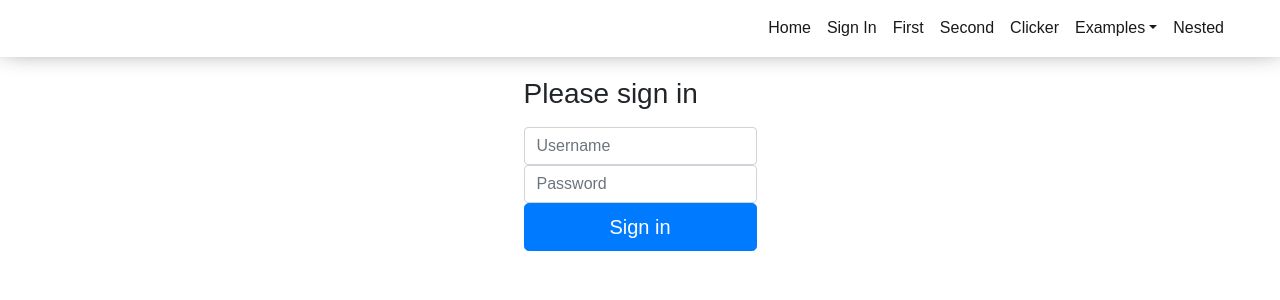
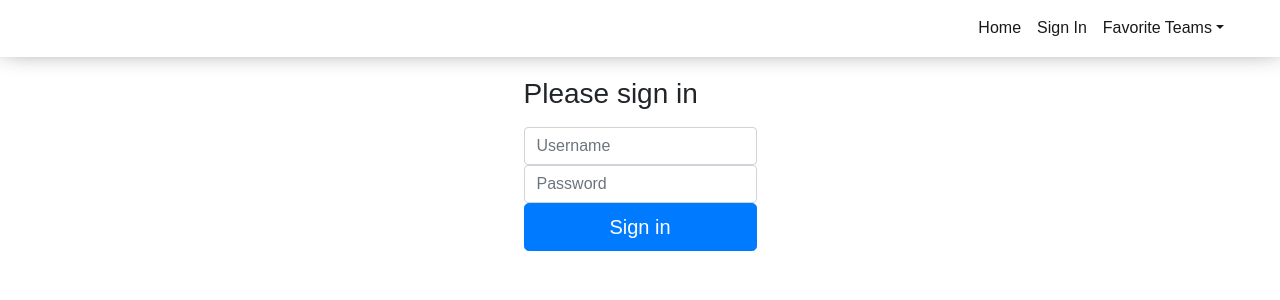
Before and after one commit to jds98929/project2-group5-redux, a React (Create React App) app in the folder redux-sass/: page / in a window 1280 px wide. Shown: the top 300 px of the page. Built offline with nearby package versions, Linux system fonts and the light colour scheme.

Commit message:
updated the nav bar to reflect our components (Favorite Teams not implemented yet)

```diff
--- a/redux-sass/src/components/nav/nav.component.tsx
+++ b/redux-sass/src/components/nav/nav.component.tsx
@@ -1,57 +1,87 @@
-import * as React from 'react';
-import { Link } from 'react-router-dom';
+import * as React from "react";
+import { Link } from "react-router-dom";
 
-
-
-export const AppNav: React.StatelessComponent<any> = (props) => {
-
+export const AppNav: React.StatelessComponent<any> = props => {
   return (
-
     <div>
       <nav className="navbar navbar-toggleable-md navbar-expand-lg navbar-light bg-light display-front nav-pad">
-        <div className="navbar-header c-pointer shift-left">
-
-        </div>
-        <button className="navbar-toggler" type="button" data-toggle="collapse" data-target="#navbarsExample04" aria-controls="navbarsExample04" aria-expanded="false" aria-label="Toggle navigation">
-          <span className="navbar-toggler-icon"></span>
+        <div className="navbar-header c-pointer shift-left" />
+        <button
+          className="navbar-toggler"
+          type="button"
+          data-toggle="collapse"
+          data-target="#navbarsExample04"
+          aria-controls="navbarsExample04"
+          aria-expanded="false"
+          aria-label="Toggle navigation"
+        >
+          <span className="navbar-toggler-icon" />
         </button>
         <div className="collapse navbar-collapse" id="navbarsExample04">
           <ul className="navbar-nav ml-auto margin-nav">
             <li className="nav-item active">
-              <Link to="/home" className="unset-anchor nav-link">Home</Link>
+              <Link to="/home" className="unset-anchor nav-link">
+                Home
+              </Link>
             </li>
             <li className="nav-item active">
-              <Link to="/sign-in" className="unset-anchor nav-link">Sign In</Link>
-            </li>
-            <li className="nav-item active">
-              <Link to="/first" className="unset-anchor nav-link">First</Link>
-            </li>
-            <li className="nav-item active">
-              <Link to="/second" className="unset-anchor nav-link">Second</Link>
-            </li>
-            <li className="nav-item active">
-              <Link to="/clicker" className="unset-anchor nav-link">Clicker</Link>
+              <Link to="/sign-in" className="unset-anchor nav-link">
+                Sign In
+              </Link>
             </li>
             <li className="nav-item active dropdown">
-              <a className="nav-link dropdown-toggle pointer" id="examples-dropdown" data-toggle="dropdown" aria-haspopup="true" aria-expanded="false">Examples</a>
-              <div className="dropdown-menu" aria-labelledby="examples-dropdown">
-                <div className="dropdown-item"><Link to="/movies" className="unset-anchor nav-link active">Movies</Link></div>
-                <div className="dropdown-item"><Link to="/clicker" className="unset-anchor nav-link active">Clicker Game</Link></div>
-                <div className="dropdown-item"><Link to="/tic-tac-toe" className="unset-anchor nav-link active">Tic Tac Toe Game</Link></div>
-                <div className="dropdown-item"><Link to="/chuck-norris" className="unset-anchor nav-link active">Chuck Norris Jokes</Link></div>
-                <div className="dropdown-item"><Link to="/pokemon" className="unset-anchor nav-link active">Pokemon</Link></div>
+              <a
+                className="nav-link dropdown-toggle pointer"
+                id="examples-dropdown"
+                data-toggle="dropdown"
+                aria-haspopup="true"
+                aria-expanded="false"
+              >
+                Favorite Teams
+              </a>
+              <div
+                className="dropdown-menu"
+                aria-labelledby="examples-dropdown"
+              >
+                <div className="dropdown-item">
+                  <Link to="/movies" className="unset-anchor nav-link active">
+                    Movies
+                  </Link>
+                </div>
+                <div className="dropdown-item">
+                  <Link to="/clicker" className="unset-anchor nav-link active">
+                    Clicker Game
+                  </Link>
+                </div>
+                <div className="dropdown-item">
+                  <Link
+                    to="/tic-tac-toe"
+                    className="unset-anchor nav-link active"
+                  >
+                    Tic Tac Toe Game
+                  </Link>
+                </div>
+                <div className="dropdown-item">
+                  <Link
+                    to="/chuck-norris"
+                    className="unset-anchor nav-link active"
+                  >
+                    Chuck Norris Jokes
+                  </Link>
+                </div>
+                <div className="dropdown-item">
+                  <Link to="/pokemon" className="unset-anchor nav-link active">
+                    Pokemon
+                  </Link>
+                </div>
               </div>
             </li>
-            <li className="nav-item active">
-              <Link to="/nested" className="unset-anchor nav-link">Nested</Link>
-            </li>
-
           </ul>
         </div>
       </nav>
-    </div >
+    </div>
   );
-}
+};
 
 // const mapStateToProps = (state: IState) => (state.clicker)
 // export default connect(mapStateToProps)(AppNav);
```
